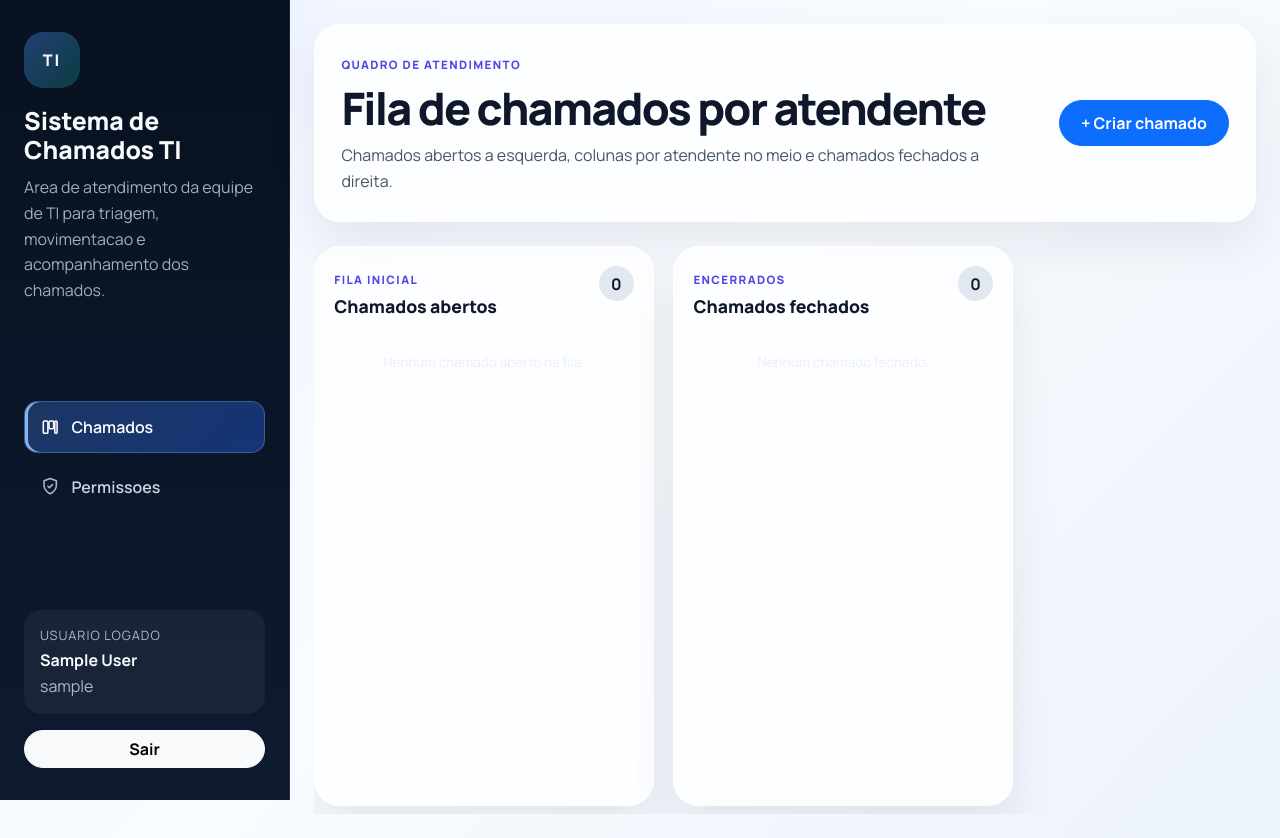
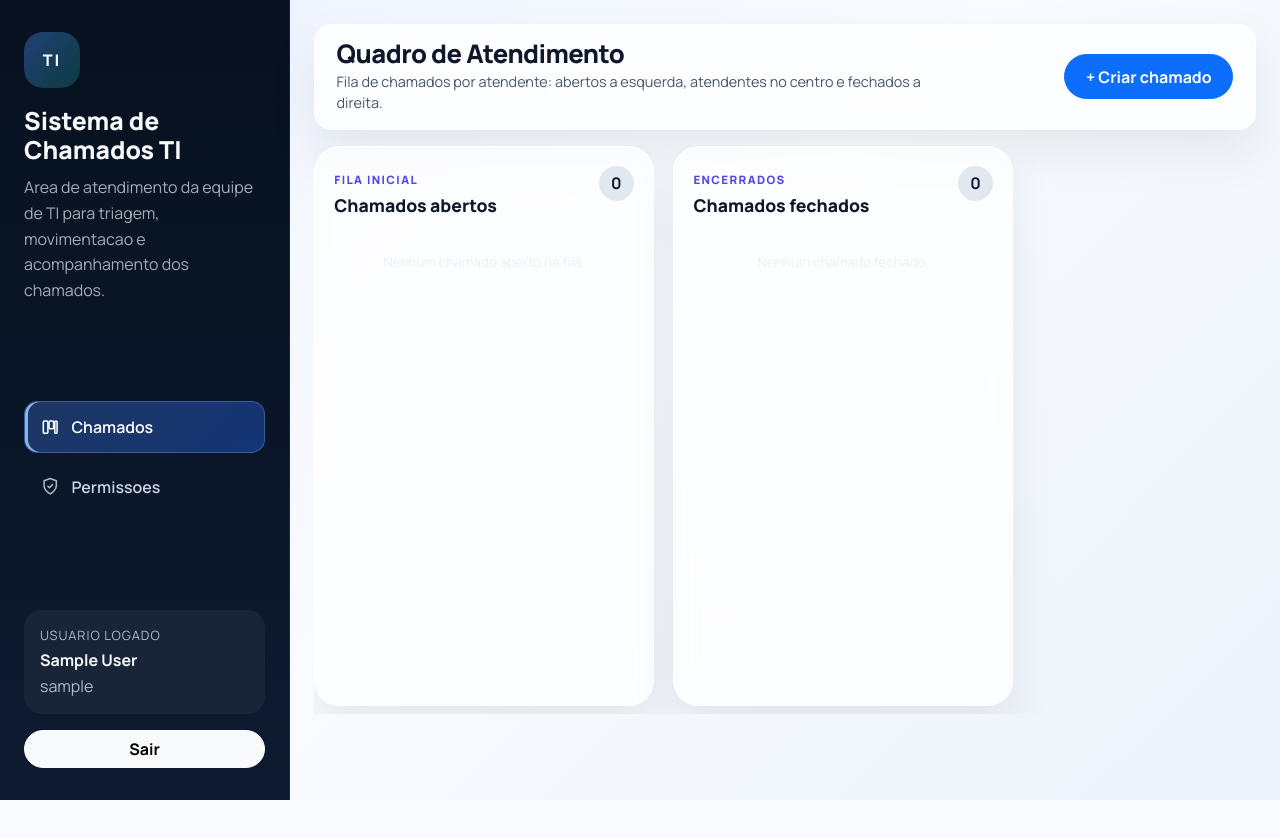
Before and after one commit to fabianopolone123/CHAMADOS3.0, a Django app: page /chamados/ in a window 1280 px wide. After the commit the page ends 800 px from the top, so only its background shows below. Run offline with Django 5.2, Linux system fonts and the light colour scheme; the visitor is signed in with stand-in values (Sample User, id 1); data comes from the database, SQL or seed files in the repository; data that the repository does not hold is empty; some libraries are stand-ins or nearby versions.

Commit message:
style: compacta o header da tela Chamados para dar mais espaco ao Kanban
Reduz padding, margem e tamanho do titulo do header do Quadro de Atendimento via
modificador tickets-topbar--compact (escopado, sem afetar outras telas). O titulo
passa a ser Quadro de Atendimento, a descricao vira linha unica e o botao de criar
chamado fica alinhado a direita no mesmo card, liberando espaco vertical para as
colunas do Kanban.

Co-Authored-By: Claude Opus 4.8 (1M context) <noreply@anthropic.com>

```diff
--- a/static/css/chamados.css
+++ b/static/css/chamados.css
@@ -52,6 +52,26 @@
     margin-bottom: 0;
     color: #475569;
     line-height: 1.6;
+}
+
+/* Header compacto da tela "Chamados" (Kanban): libera espaco vertical para as colunas. */
+.tickets-topbar--compact {
+    align-items: center;
+    gap: 1rem;
+    margin-bottom: 1rem;
+    padding: 0.9rem 1.35rem;
+    border-radius: 1.1rem;
+}
+
+.tickets-topbar--compact .topbar-title {
+    margin-bottom: 0.15rem;
+    font-size: clamp(1.25rem, 2.2vw, 1.6rem);
+    letter-spacing: -0.02em;
+}
+
+.tickets-topbar--compact .topbar-subtitle {
+    font-size: 0.9rem;
+    line-height: 1.45;
 }
 
 .topbar-meta {
--- a/templates/chamados/dashboard_atendente.html
+++ b/templates/chamados/dashboard_atendente.html
@@ -20,11 +20,10 @@
     {% include "partials/ti_sidebar.html" with active="chamados" %}
 
     <section class="tickets-main">
-        <header class="tickets-topbar">
+        <header class="tickets-topbar tickets-topbar--compact">
             <div>
-                <span class="topbar-kicker">Quadro de Atendimento</span>
-                <h2 class="topbar-title">Fila de chamados por atendente</h2>
-                <p class="topbar-subtitle">Chamados abertos a esquerda, colunas por atendente no meio e chamados fechados a direita.</p>
+                <h2 class="topbar-title">Quadro de Atendimento</h2>
+                <p class="topbar-subtitle">Fila de chamados por atendente: abertos a esquerda, atendentes no centro e fechados a direita.</p>
             </div>
             <button type="button" class="btn btn-primary portal-cta" id="createTicketButton" data-bs-toggle="modal" data-bs-target="#createTicketModal">+ Criar chamado</button>
         </header>
```
Also changed, not shown: docs/05_tarefas.md (+1 -0 lines), docs/06_changelog.md (+1 -0 lines).
